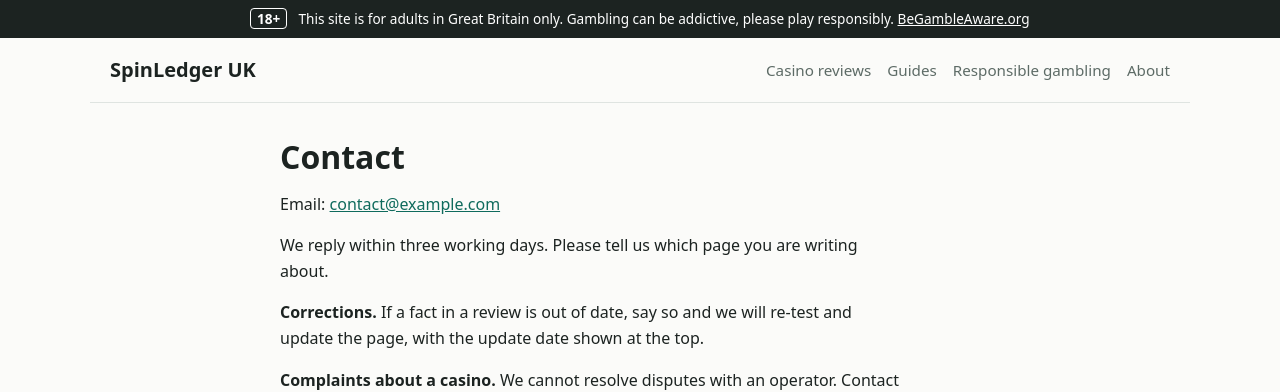
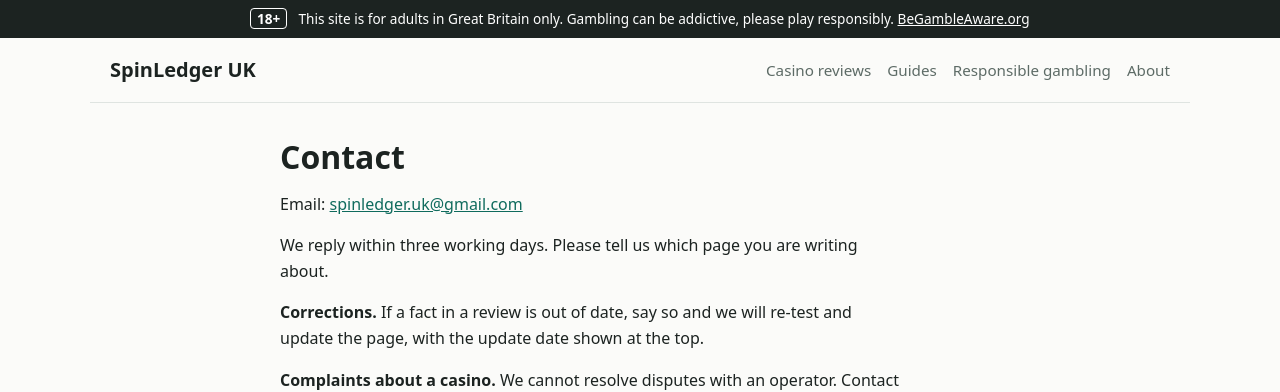
Before and after one commit to spinledgeruk-cloud/spinledgeruk-cloud.github.io, a Jekyll site: the page built from contact.md, in a window 1280 px wide. Shown: the top 392 px of the page. Built offline with Jekyll 4.4.1, drawn with Linux system fonts in a browser that asks for light colours.

Commit message:
Update _config.yml

```diff
--- a/_config.yml
+++ b/_config.yml
@@ -5,7 +5,7 @@ description: "Independent reviews of UKGC-licensed online casinos: withdrawal ti
 url: "https://spinledgeruk-cloud.github.io"
 baseurl: ""                              # keep empty for USERNAME.github.io; "/repo-name" for project pages
 author_name: "Val L."
-contact_email: "contact@example.com"
+contact_email: "spinledger.uk@gmail.com"
 # ────────────────────────────────────────────────────
 
 lang: en-GB
```
